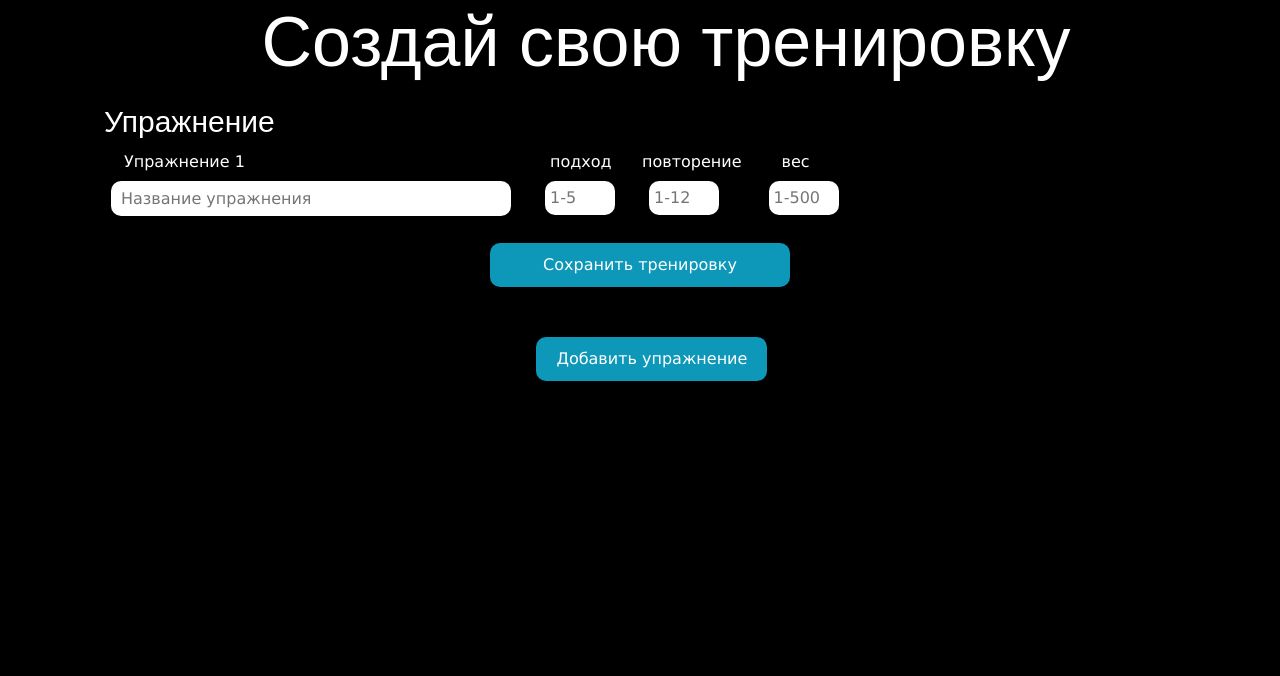
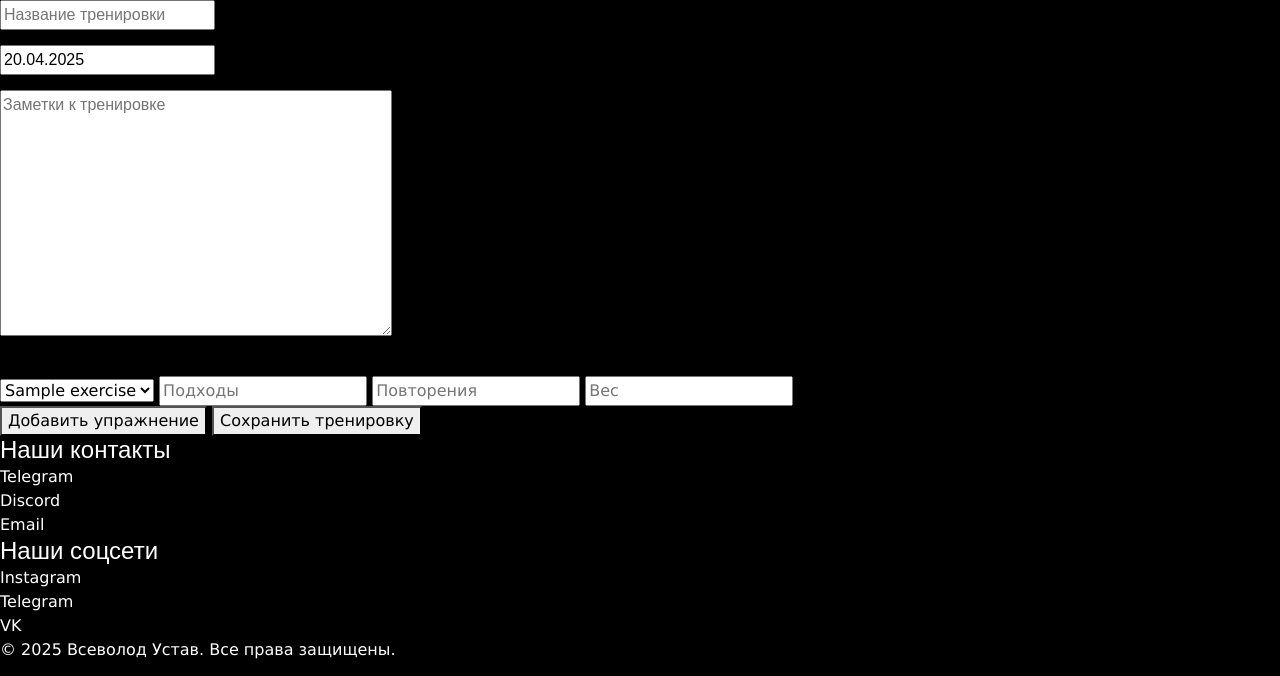
Before and after one commit to sewaustav/trainapp, a Django app: template trainapp/fitapp/templates/fitapp/constructor.html in a window 1280 px wide. Shown: the part 108-784 px from the top of the page. Run offline with Django 5.2, Linux system fonts and the light colour scheme; the template is opened without the code that fills it: values that come from a table or form of the project are taken from there, others are empty; tables that the repository leaves empty hold one stand-in row (values such as "Sample post"); some libraries are stand-ins or nearby versions.

Commit message:
add constructor form

```diff
--- a/trainapp/fitapp/forms.py
+++ b/trainapp/fitapp/forms.py
@@ -9,10 +9,11 @@ class WorkoutForm(ModelForm):
     class Meta:
         model = Workout
         fields = '__all__'
-        widgets = {'user': TextInput(attrs={'class': 'input-name-workout', 'placeholder': 'Название тренировки'}),
-                   'date': DateInput(attrs={'class': 'input-date-workout', 'placeholder': 'МЫ пока не знаем че делает эта хуйня(введите время)'}),
-                   'notes': Textarea(attrs={'class': 'input-notes-workout', 'placeholder': 'Введите <UNK> <UNK> <UNK> <UNK> <UNK> <UNK>(<UNK> <UNK>)'}), }
-        labels = {'user': '',
+        exclude = ['user']
+        widgets = {'name': TextInput(attrs={'class': 'input-name-workout', 'placeholder': 'Название тренировки'}),
+                   'date': DateInput(attrs={'class': 'input-date-workout', 'placeholder': 'Время'}),
+                   'notes': Textarea(attrs={'class': 'input-notes-workout', 'placeholder': 'Заметки к тренировке'}), }
+        labels = {'name': '',
                   'date': '',
                   'notes': ''}
 
@@ -21,8 +22,8 @@ class WorkoutExerciseForm(ModelForm):
     class Meta:
         model = WorkoutExercise
         fields = '__all__'
-        widgets = {'workout': TextInput(attrs={'class': 'input-exercise', 'placeholder': '<UNK> <UNK>'}),
-                   'exercise': TextInput(attrs={'class': 'input-exercise', 'placeholder': '<UNK> <UNK> <UNK> <UNK>'}),
-                   'sets': IntegerField(attrs={'class': 'input-sets', 'placeholder': '<UNK> <UNK> <UNK> <UNK> <UNK>'}),
-                   'reps': IntegerField(attrs={'class': 'input-reps', 'placeholder': '<UNK> <UNK> <UNK> <UNK> <UNK>'}),
-                   'weight': FloatField(attrs={'class': 'input-weight', 'placeholder': '<UNK> <UNK> <UNK> <UNK> <UNK>'}), }
+        widgets = {'workout': TextInput(attrs={'class': 'input-exercise', 'placeholder': 'Тренировка'}),
+                   'exercise': TextInput(attrs={'class': 'input-exercise', 'placeholder': 'упражнение'}),
+                   'sets': NumberInput(attrs={'class': 'input-sets', 'placeholder': 'подход'}),
+                   'reps': NumberInput(attrs={'class': 'input-reps', 'placeholder': 'повторения'}),
+                   'weight': NumberInput(attrs={'class': 'input-weight', 'placeholder': 'вес'}), }
--- a/trainapp/fitapp/models.py
+++ b/trainapp/fitapp/models.py
@@ -21,6 +21,7 @@ class Exercise(models.Model):
 
 class Workout(models.Model):
     user = models.ForeignKey(User, on_delete=models.CASCADE, related_name="workouts")
+    name = models.CharField(max_length=100, null=True)
     date = models.DateField(default=datetime.now())
     notes = models.TextField(blank=True, null=True)
 
--- a/trainapp/fitapp/templates/fitapp/constructor.html
+++ b/trainapp/fitapp/templates/fitapp/constructor.html
@@ -8,72 +8,61 @@
 {% endblock %}
 
 {% block main %}
-        <form><section class="training-single" id="exercise-container">
+<form method="post">
+  {% csrf_token %}
 
-            <h1>Создай свою тренировку</h1>
-            <div class="exercise">
-                <h3>Упражнение</h3>
-                <div class="exercise-cont">
-                    <div class="ex-name-cont">
-                        <span>Упражнение 1</span><br>
-                        <input type="text" class="input-exercise" placeholder="Название упражнения">
-                    </div>
-                    <div class="ex-cont set-cont">
-                        <span>подход</span><br>
-                        <input type="number" class="ex-inp input-set" placeholder="1-5">
-                    </div>
-                    <div class="ex-cont reps-cont">
-                        <span>повторение</span><br>
-                        <input class="ex-inp input-rep" placeholder="1-12">
-                    </div>
-                    <div class="ex-cont weight-cont">
-                        <span>вес</span><br>
-                        <input class="ex-inp input-weight" placeholder="1-500">
-                    </div>
-                </div>
-            </div>
+  <!-- Информация о тренировке -->
+  <section id="workout-info">
+    {{ form.as_p }}
+  </section>
 
-        </section>
-        <button class="btn-result" id="create-tr" type="submit">Сохранить тренировку</button>
-    </form>
-        <button onclick="addExercise()" id="add-exercise">Добавить упражнение</button>
+  <hr>
 
-        <script type="text/javascript">
-let count = 2;
+  <!-- Формы упражнений -->
+  <section id="exercise-formset">
+    <div class="exercise-form">
+      <select name="form-0-exercise" class="input-exercise">
+        {% for ex in exercises %}
+          <option value="{{ ex.id }}">{{ ex.name }}</option>
+        {% endfor %}
+      </select>
+      <input type="number" name="form-0-sets" placeholder="Подходы" class="input-sets" />
+      <input type="number" name="form-0-reps" placeholder="Повторения" class="input-reps" />
+      <input type="number" step="0.1" name="form-0-weight" placeholder="Вес" class="input-weight" />
+    </div>
+  </section>
 
-function addExercise() {
-    const exerciseContainer = document.getElementById('exercise-container');
-    const newExercise = document.createElement('div');
-    newExercise.classList.add('exercise');
+  <!-- Скрытые поля для имитации formset -->
+  <input type="hidden" name="form-TOTAL_FORMS" value="1" id="id_form-TOTAL_FORMS" />
+  <input type="hidden" name="form-INITIAL_FORMS" value="0" />
+  <input type="hidden" name="form-MIN_NUM_FORMS" value="0" />
+  <input type="hidden" name="form-MAX_NUM_FORMS" value="1000" />
 
-    newExercise.innerHTML = `
-        <h3>Упражнение </h3>
-        <div class="exercise-cont">
-            <div class="ex-name-cont">
-                <span>Упражнение ${count}</span><br>
-                <input type="text" class="input-exercise" placeholder="Введите название упражнения">
-            </div>
-            <div class="ex-cont set-cont">
-                <span>подход</span><br>
-                <input type="number" class="ex-inp input-set" placeholder="1-5">
-            </div>
-            <div class="ex-cont reps-cont">
-                <span>повторение</span><br>
-                <input class="ex-inp input-rep" placeholder="1-12">
-            </div>
-            <div class="ex-cont weight-cont">
-                <span>вес</span><br>
-                <input class="ex-inp input-weight" placeholder="1-500">
-            </div>
-        </div>
-    `;
-    count++;
-    if (count < 22) {
-        exerciseContainer.appendChild(newExercise);
-    } else {
-        console.log(count);
-        alert("Вы достигли лимита упражнений за тренировку");
-    }
+  <button type="button" onclick="addExerciseForm()">Добавить упражнение</button>
+  <button type="submit" name="save-all">Сохранить тренировку</button>
+</form>
+
+<script>
+let formIdx = 1;
+const exerciseOptions = `{% for ex in exercises %}<option value="{{ ex.id }}">{{ ex.name }}</option>{% endfor %}`;
+
+function addExerciseForm() {
+  const formset = document.getElementById('exercise-formset');
+  const newForm = document.createElement('div');
+  newForm.classList.add('exercise-form');
+  newForm.innerHTML = `
+    <select name="form-${formIdx}-exercise" class="input-exercise">
+      ${exerciseOptions}
+    </select>
+    <input type="number" name="form-${formIdx}-sets" placeholder="Подходы" class="input-sets" />
+    <input type="number" name="form-${formIdx}-reps" placeholder="Повторения" class="input-reps" />
+    <input type="number" step="0.1" name="form-${formIdx}-weight" placeholder="Вес" class="input-weight" />
+  `;
+  formset.appendChild(newForm);
+  document.getElementById('id_form-TOTAL_FORMS').value = ++formIdx;
 }
+</script>
+
+
 
 {% endblock %}
--- a/trainapp/fitapp/urls.py
+++ b/trainapp/fitapp/urls.py
@@ -3,4 +3,5 @@ from django.urls import path
 
 urlpatterns = [
     path('', mainpage, name='mainpage'),
+    path('constructor', constructor, name='constructor'),
 ]
```
Also changed, not shown: trainapp/fitapp/views.py (+29 -12 lines), trainapp/fitapp/migrations/0003_alter_workout_date.py (added), trainapp/fitapp/migrations/0004_workout_name_alter_workout_date.py (added), trainapp/fitapp/migrations/0005_alter_workout_date.py (added), 1 other file.
